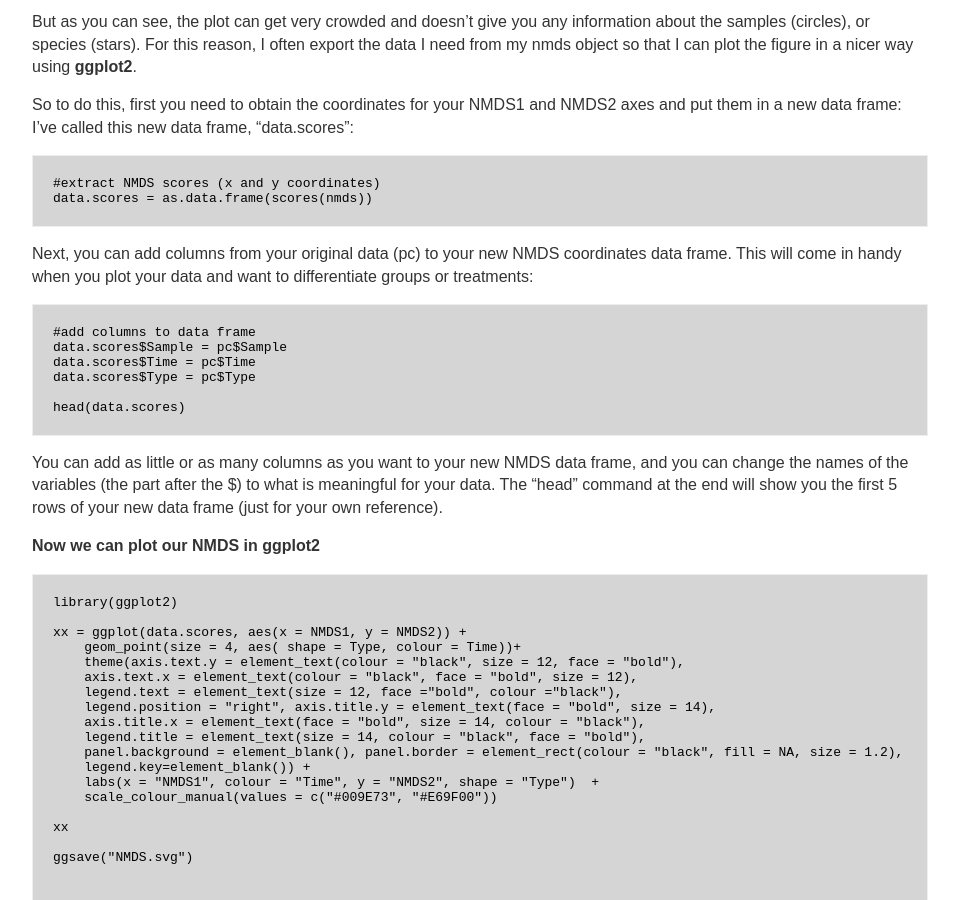
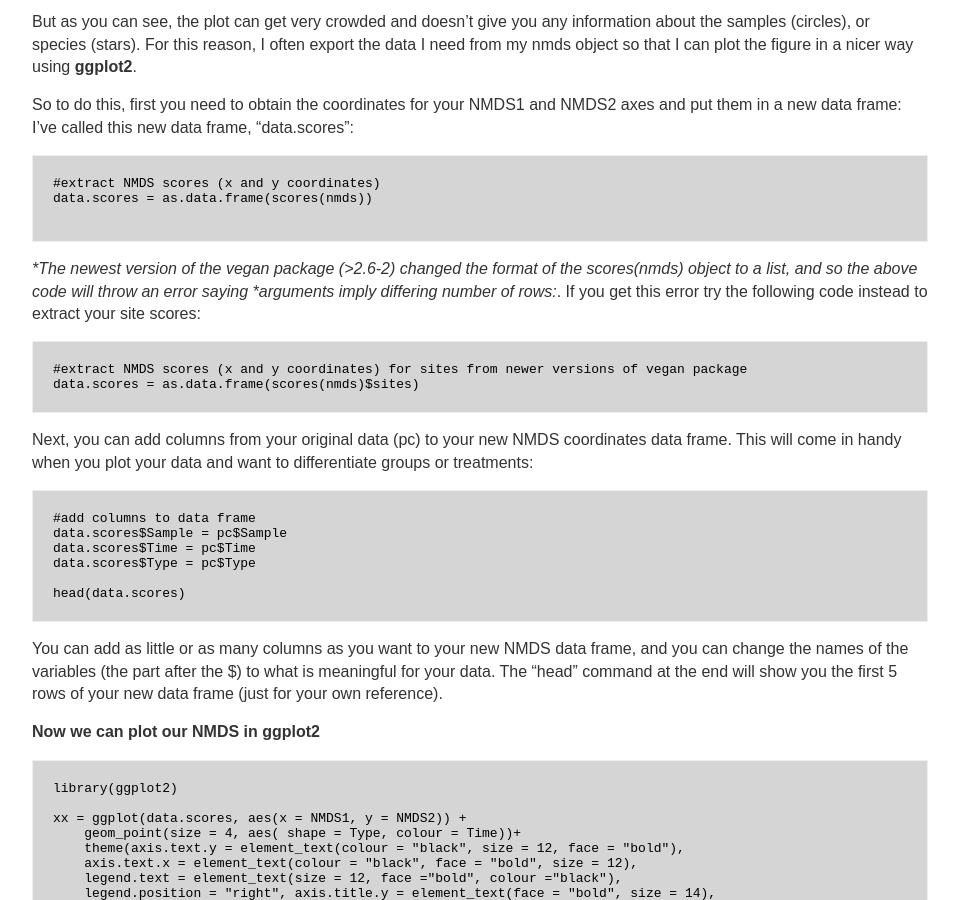
Before and after one commit to jkzorz/jkzorz.github.io, a Jekyll site: the page built from _posts/2019-06-06-NMDS.md, in a window 1280 px wide and 900 px high, scrolled down 2577 px. Shown: the whole window, without its empty margins (160-1119 px from the left). Built offline with Jekyll 4.4.1, drawn with Linux system fonts in a browser that asks for light colours.

Commit message:
Update 2019-06-06-NMDS.md

````diff
--- a/_posts/2019-06-06-NMDS.md
+++ b/_posts/2019-06-06-NMDS.md
@@ -69,7 +69,16 @@ So to do this, first you need to obtain the coordinates for your NMDS1 and NMDS2
 ```
 #extract NMDS scores (x and y coordinates)
 data.scores = as.data.frame(scores(nmds))
+
 ```
+
+**The newest version of the vegan package (>2.6-2) changed the format of the scores(nmds) object to a list, and so the above code will throw an error saying *arguments imply differing number of rows:*. If you get this error try the following code instead to extract your site scores:
+
+```
+#extract NMDS scores (x and y coordinates) for sites from newer versions of vegan package
+data.scores = as.data.frame(scores(nmds)$sites)
+```
+
 Next, you can add columns from your original data (pc) to your new NMDS coordinates data frame. This will come in handy when you plot your data and want to differentiate groups or treatments:
 
 ```
````
